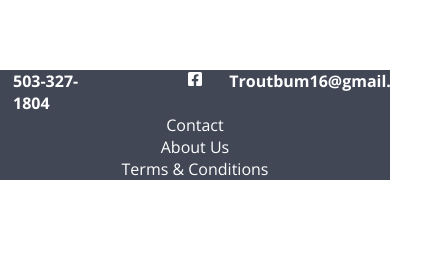
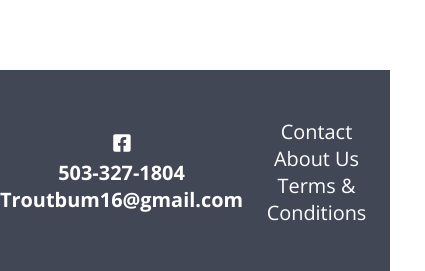
Before and after one commit to CalebJamesStevens/combat-pressure-worx, a React (Create React App) app: page / in a window 390 px wide. Shown: the part 1250-1521 px from the top of the page, 425 px wide, since content can reach past the window. Before the commit the page ends 1430 px from the top, so only its background shows below. Built offline with nearby package versions, Linux system fonts and the light colour scheme.

Commit message:
Made foor responsive

```diff
--- a/src/App.css
+++ b/src/App.css
@@ -223,28 +223,22 @@ a {
     margin-inline: clamp(1rem, 5%, 5rem);
 }
 
-.work-pic {
-}
-
 /* Footer Section */
 
 .footer-container {
     display: flex;
-    flex-direction: column;
-    justify-content: center;
+    justify-content: space-around;
     align-items: center;
     color: white;
     background-color: var(--secondary-grey);
+    padding-block: 3rem;
+    font-size: clamp(.5rem, 1rem + 1vw, 2rem);
 }
 
 .footer-contacts {
-    display: grid;
-    grid-template-columns: 100px 100px 100px;
-    column-gap: 2rem;
-}
-
-.footer-contact-item {
-    justify-self: center;
+    display: flex;
+    flex-direction: column;
+    text-align: center;
 }
 
 .footer-menu {
--- a/src/footer/footer.js
+++ b/src/footer/footer.js
@@ -5,8 +5,8 @@ function Footer() {
         <>
         <div className="footer-container">
             <div className="footer-contacts">
+                <div className="footer-contact-item"><FaFacebookSquare/></div>
                 <div className="footer-contact-item"><a id="tel-link" href="tel:503-327-1804">503-327-1804</a></div>
-                <div className="footer-contact-item"><FaFacebookSquare/></div>
                 <div className="footer-contact-item"><a id="tel-link" href="mailto:Troutbum16@gmail.com">Troutbum16@gmail.com</a></div>
             </div>
             <div className="footer-menu">
```
